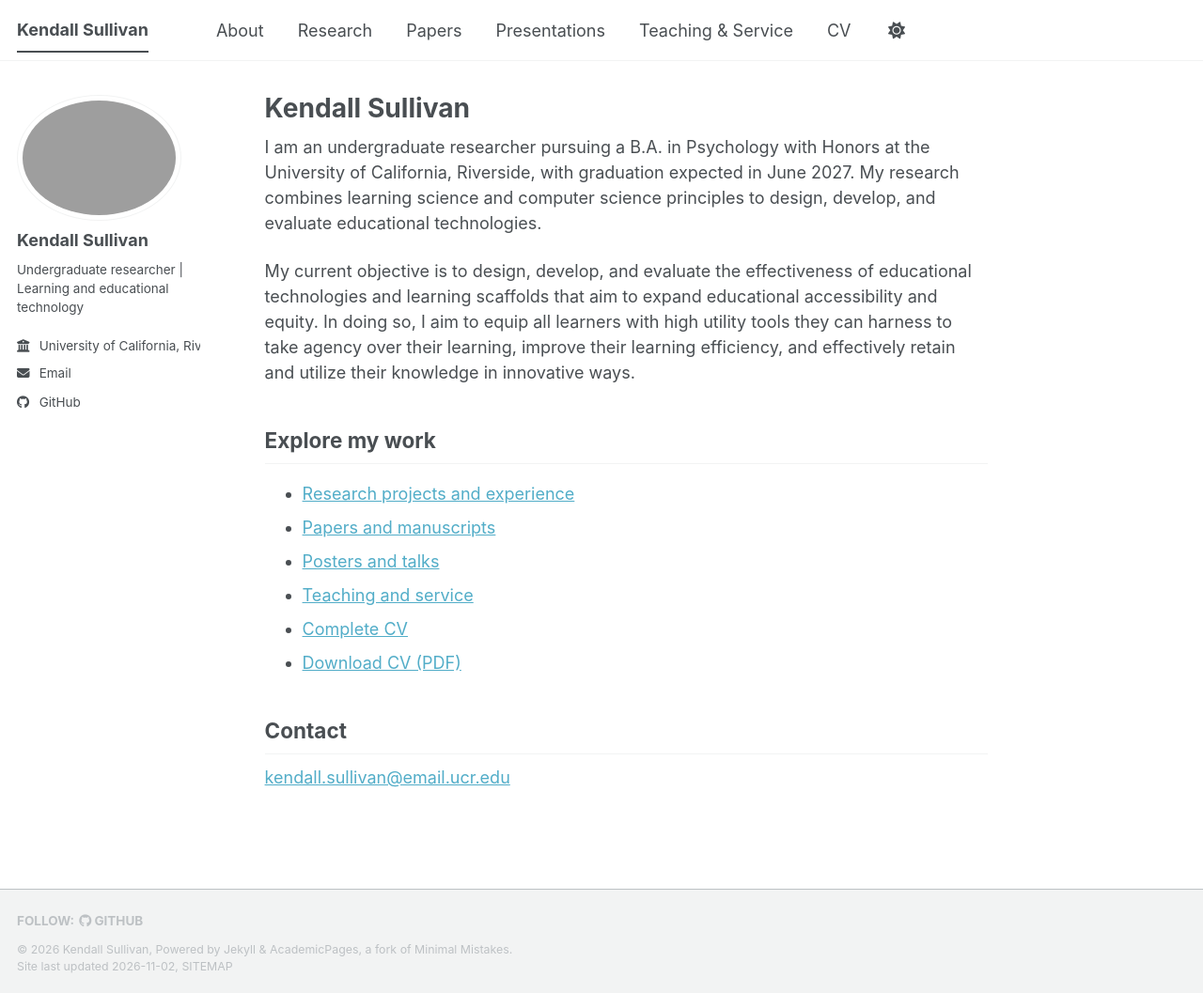
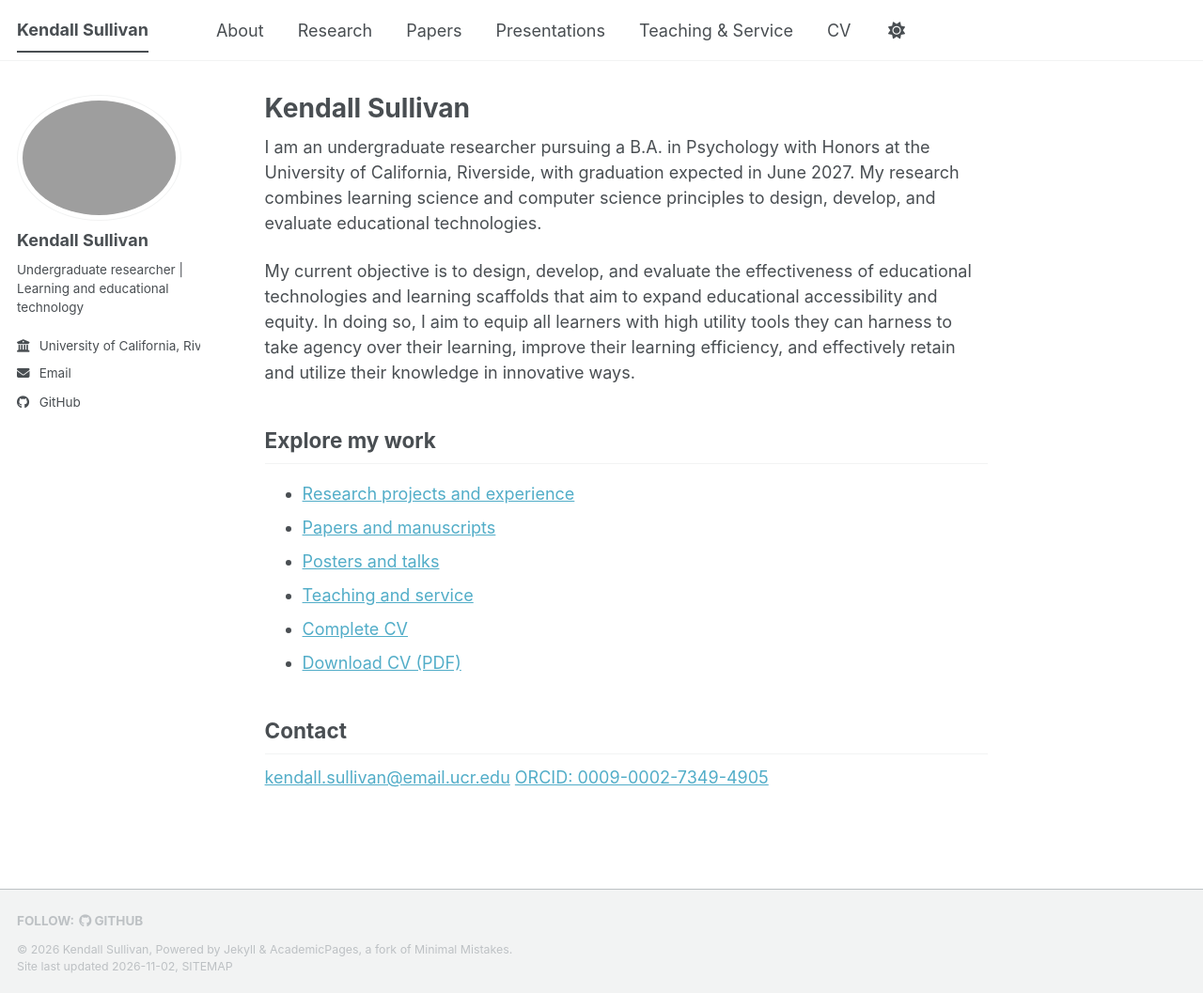
Before and after one commit to kendallesully/kendallesully.github.io, a Jekyll site: the page built from _pages/about.md, in a window 1280 px wide and 1057 px high. Shown: the whole window at 94% size. Built offline with Jekyll 4.4.1, drawn with Linux system fonts in a browser that asks for light colours; a script bundle is joined from its source files by our own code; a style sheet for code colours, icons or effects is not loaded.

Commit message:
Update about.md

```diff
--- a/_pages/about.md
+++ b/_pages/about.md
@@ -21,3 +21,4 @@ My current objective is to design, develop, and evaluate the effectiveness of ed
 ## Contact
 
 [kendall.sullivan@email.ucr.edu](mailto:kendall.sullivan@email.ucr.edu)
+[ORCID: 0009-0002-7349-4905](https://orcid.org/0009-0002-7349-4905)
```
